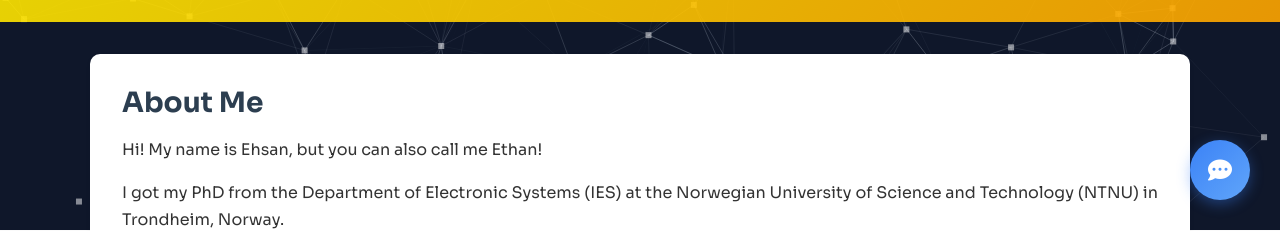
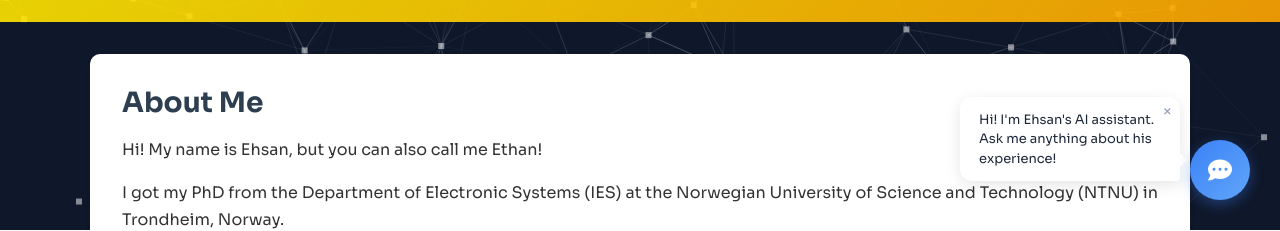
Before and after one commit to ehsan-lari/ehsan-lari.github.io, a website: page index.html in a window 1280 px wide. Shown: the part 570-801 px from the top of the page. Drawn offline with nearby package versions, Linux system fonts and the light colour scheme.

Commit message:
Add animated tooltip to encourage chatbot interaction

```diff
--- a/chat.css
+++ b/chat.css
@@ -42,6 +42,78 @@
 #chatbot-fab:hover {
   transform: scale(1.1);
   box-shadow: 0 6px 20px rgba(59, 130, 246, 0.5);
+}
+
+/* Tooltip (Speech Bubble) */
+.chatbot-tooltip {
+  position: fixed;
+  bottom: 45px;
+  right: 100px;
+  background: white;
+  color: var(--chat-text);
+  padding: 12px 18px;
+  border-radius: 12px;
+  border-bottom-right-radius: 4px;
+  font-family: 'Sora', sans-serif;
+  font-size: 13px;
+  box-shadow: 0 4px 15px rgba(0,0,0,0.1);
+  border: 1px solid var(--chat-border);
+  z-index: 9999;
+  max-width: 220px;
+  pointer-events: none;
+  opacity: 0;
+  transform: translateX(20px) scale(0.9);
+  transition: all 0.4s cubic-bezier(0.175, 0.885, 0.32, 1.275);
+}
+
+body.dark-mode .chatbot-tooltip {
+  background: var(--chat-bg-dark);
+  color: var(--chat-text-dark);
+  border-color: var(--chat-border-dark);
+}
+
+.chatbot-tooltip.show {
+  opacity: 1;
+  pointer-events: auto;
+  transform: translateX(0) scale(1);
+  animation: pulseTooltip 3s infinite alternate ease-in-out;
+}
+
+#chatbot-tooltip-close {
+  position: absolute;
+  top: 4px;
+  right: 4px;
+  background: none;
+  border: none;
+  font-size: 10px;
+  color: #94a3b8;
+  cursor: pointer;
+  padding: 4px;
+}
+
+#chatbot-tooltip-close:hover {
+  color: #ef4444;
+}
+
+/* Little tail for the speech bubble */
+.chatbot-tooltip::after {
+  content: '';
+  position: absolute;
+  right: -8px;
+  bottom: 12px;
+  border-top: 8px solid transparent;
+  border-bottom: 8px solid transparent;
+  border-left: 8px solid white;
+}
+
+body.dark-mode .chatbot-tooltip::after {
+  border-left-color: var(--chat-bg-dark);
+}
+
+/* Subtle animation to draw the eye */
+@keyframes pulseTooltip {
+  0% { transform: translateY(0); }
+  100% { transform: translateY(-4px); }
 }
 
 /* Chat Window Container (Glassmorphism) */
--- a/chat.js
+++ b/chat.js
@@ -1,6 +1,12 @@
 document.addEventListener('DOMContentLoaded', () => {
   // Create chat widget HTML structure dynamically
   const chatHTML = `
+    <!-- Chatbot Tooltip -->
+    <div id="chatbot-tooltip" class="chatbot-tooltip">
+      Hi! I'm Ehsan's AI assistant. Ask me anything about his experience!
+      <button id="chatbot-tooltip-close" aria-label="Close Tooltip"><i class="fa-solid fa-xmark"></i></button>
+    </div>
+
     <!-- Floating Action Button -->
     <div id="chatbot-fab" aria-label="Open Chat">
       <i class="fa-solid fa-comment-dots"></i>
@@ -51,12 +57,37 @@ document.addEventListener('DOMContentLoaded', () => {
   const sendBtn = document.getElementById('chat-send');
   const messagesContainer = document.getElementById('chat-messages');
   const typingIndicator = document.getElementById('typing-indicator');
+  const tooltip = document.getElementById('chatbot-tooltip');
+  const tooltipClose = document.getElementById('chatbot-tooltip-close');
+
+  // Show tooltip after a short delay
+  setTimeout(() => {
+    if (tooltip && !chatWindow.classList.contains('open') && !localStorage.getItem('chatbot-tooltip-dismissed')) {
+      tooltip.classList.add('show');
+    }
+  }, 3000);
+
+  // Dismiss tooltip function
+  function dismissTooltip() {
+    if (tooltip) {
+      tooltip.classList.remove('show');
+      localStorage.setItem('chatbot-tooltip-dismissed', 'true');
+    }
+  }
+
+  if (tooltipClose) {
+    tooltipClose.addEventListener('click', (e) => {
+      e.stopPropagation();
+      dismissTooltip();
+    });
+  }
 
   // Toggle Chat Window
   function toggleChat() {
     chatWindow.classList.toggle('open');
     if (chatWindow.classList.contains('open')) {
       input.focus();
+      dismissTooltip();
     }
   }
 
```
